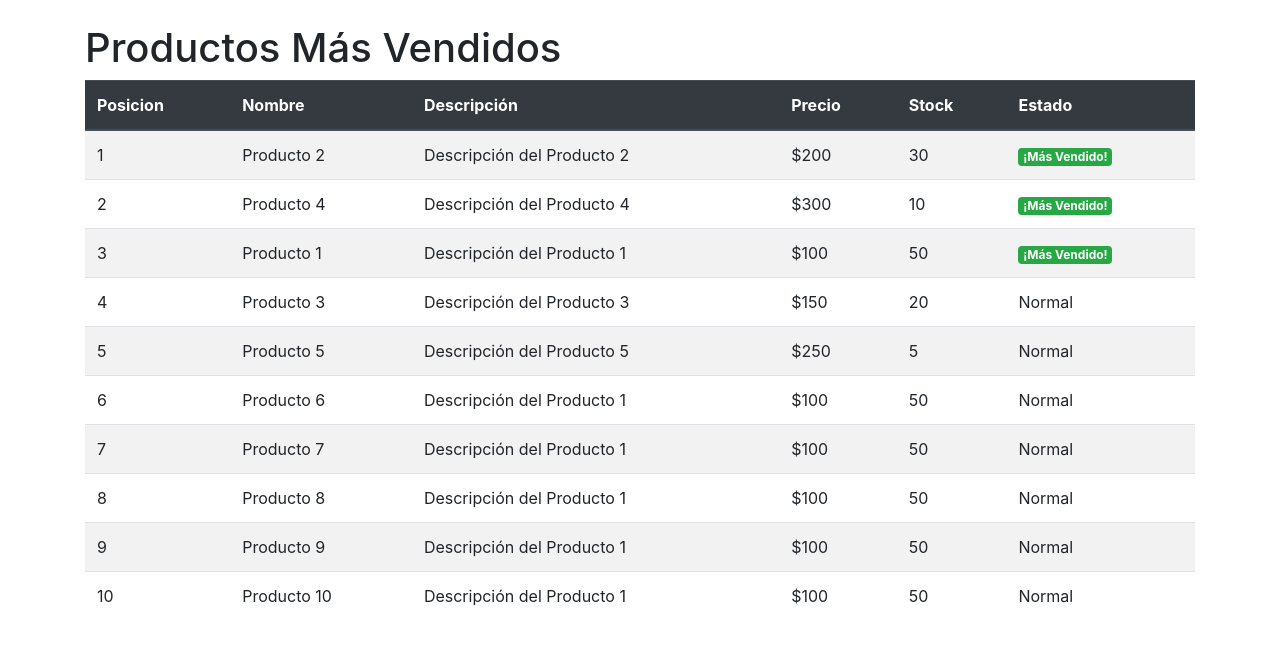
After one commit to javieer24/IPC2_Proyecto2Diciembre_-Grupo8, a Django app: page /productos-mas-vendidos/ in a window 1280 px wide. The commit adds this page. Shown: the top 645 px of the page. Run offline with Django 5.2, Linux system fonts and the light colour scheme; some libraries are stand-ins or nearby versions.

Commit message:
Reporte HTML funcionando

```diff
--- a/project2/Backend/method/product.py
+++ b/project2/Backend/method/product.py
@@ -19,3 +19,13 @@ class Producto():
         else:
             self.eliminarProducto()
         return self.stock
+
+    mas_vendidos_ids = [2, 4, 1]
+
+    def es_mas_vendido(self):
+        return self.id in Producto.mas_vendidos_ids
+
+    def ranking_ventas(self):
+        if self.es_mas_vendido():
+            return Producto.mas_vendidos_ids.index(int(self.id)) + 1
+        return float('inf')
--- /dev/null
+++ b/project2/GUI/templates/publicacion/productos_mas_vendidos.html
@@ -0,0 +1,64 @@
+{% load static %}
+<!DOCTYPE html>
+<html lang="en">
+<head>
+    <meta charset="UTF-8">
+    <meta name="viewport" content="width=device-width, initial-scale=1">
+    <title>Productos Más Vendidos</title>
+    <link rel="stylesheet" href="https://stackpath.bootstrapcdn.com/bootstrap/4.3.1/css/bootstrap.min.css">
+    <style>
+        .badge-success {
+            background-color: #28a745;
+            color: white;
+        }
+        .thead-dark {
+            background-color: #343a40;
+            color: white;
+        }
+    </style>
+</head>
+<body>
+    <div class="container mt-4">
+        <h1>Productos Más Vendidos</h1>
+        <div class="table-responsive">
+            <table class="table table-striped table-hover">
+                <thead class="thead-dark">
+                    <tr>
+                        <th>Posicion</th>
+                        <th>Nombre</th>
+                        <th>Descripción</th>
+                        <th>Precio</th>
+                        <th>Stock</th>
+                        <th>Estado</th>
+                    </tr>
+                </thead>
+                <tbody>
+                    {% for producto in productos %}
+                    <tr>
+                        <td>{{ forloop.counter }}</td>
+                        <td>{{ producto.nombre }}</td>
+                        <td>{{ producto.descripcion }}</td>
+                        <td>${{ producto.precio }}</td>
+                        <td>{{ producto.stock }}</td>
+                        <td>
+                            {% if producto.es_mas_vendido %}
+                                <span class="badge badge-success">¡Más Vendido!</span>
+                            {% else %}
+                                Normal
+                            {% endif %}
+                        </td>
+                    </tr>
+                    {% empty %}
+                    <tr>
+                        <td colspan="6">No hay productos más vendidos para mostrar.</td>
+                    </tr>
+                    {% endfor %}
+                </tbody>
+            </table>
+        </div>
+    </div>
+    <script src="https://code.jquery.com/jquery-3.3.1.slim.min.js"></script>
+    <script src="https://cdnjs.cloudflare.com/ajax/libs/popper.js/1.14.7/umd/popper.min.js"></script>
+    <script src="https://stackpath.bootstrapcdn.com/bootstrap/4.3.1/js/bootstrap.min.js"></script>
+</body>
+</html>
--- a/project2/GUI/urls.py
+++ b/project2/GUI/urls.py
@@ -8,7 +8,5 @@ urlpatterns = [
     path('clientes/', views.Clientes, name='Clientes'),
     path('productos/', views.Productos_List, name='Productos'),
     path('factura/', views.Factura, name='Factura'),
-
-
-
+    path('productos-mas-vendidos/', views.ProductosMasVendidos, name='ProductosMasVendidos'),
 ]
--- a/project2/GUI/views.py
+++ b/project2/GUI/views.py
@@ -30,6 +30,13 @@ def Productos_List(request):
 def Factura(request):
     return render(request, 'publicacion/factura.html', {})
 
+def ProductosMasVendidos(request):
+    for producto in Productos:
+        producto.id = int(producto.id)
+
+    productos_ordenados = sorted(Productos, key=lambda p: p.ranking_ventas())
+    return render(request, 'publicacion/productos_mas_vendidos.html', {'productos': productos_ordenados})
+
 def Documentation(request):
     context = {
         'STATIC_URL': '/static/',
```
Also changed, not shown: project2/Backend/method/clients.py (+10 -0 lines), project2/GUI/templates/publicacion/clientes_prioritarios.html (added, +55 -0 lines), project2/GUI/templates/publicacion/productos.html (+13 -3 lines).
